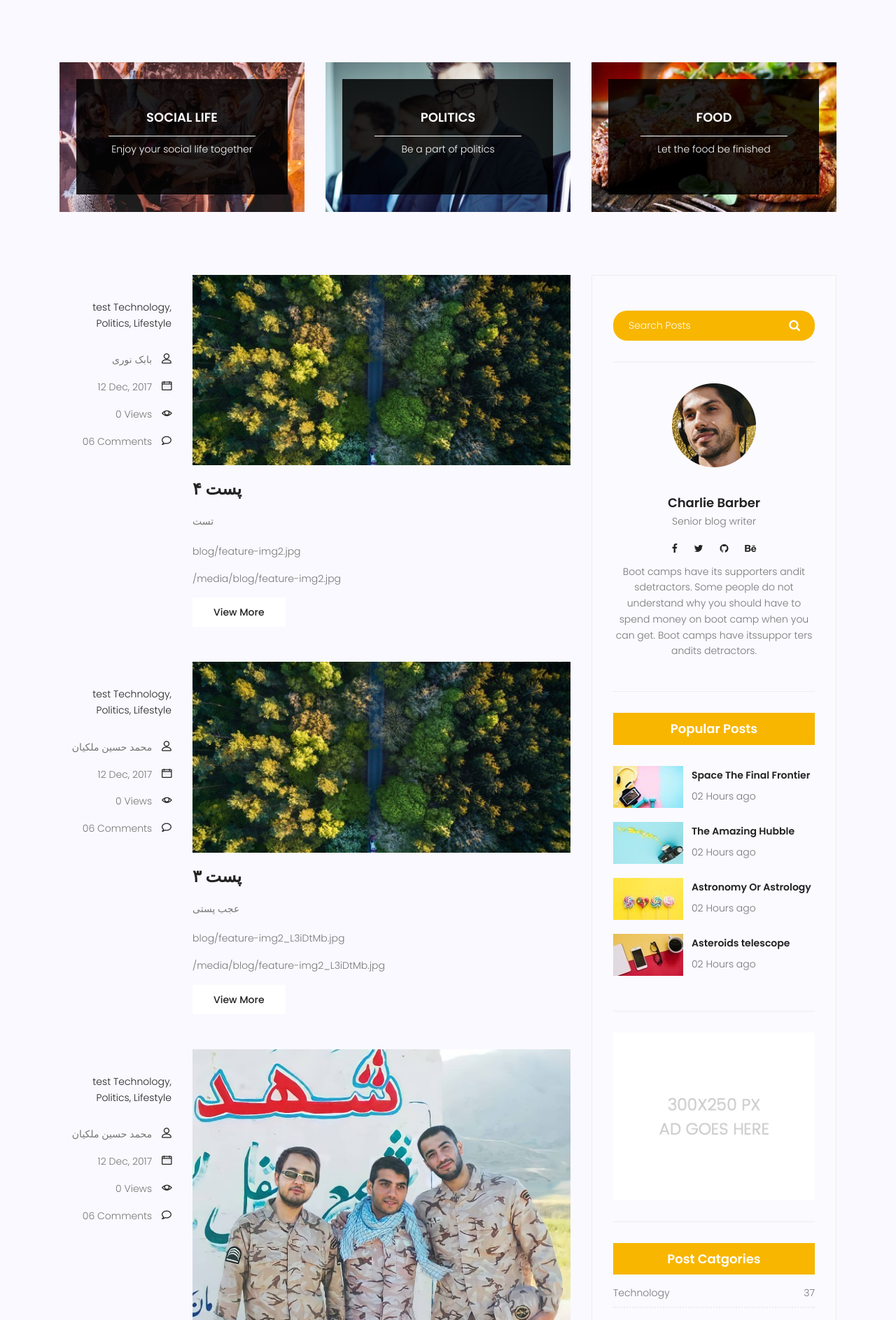
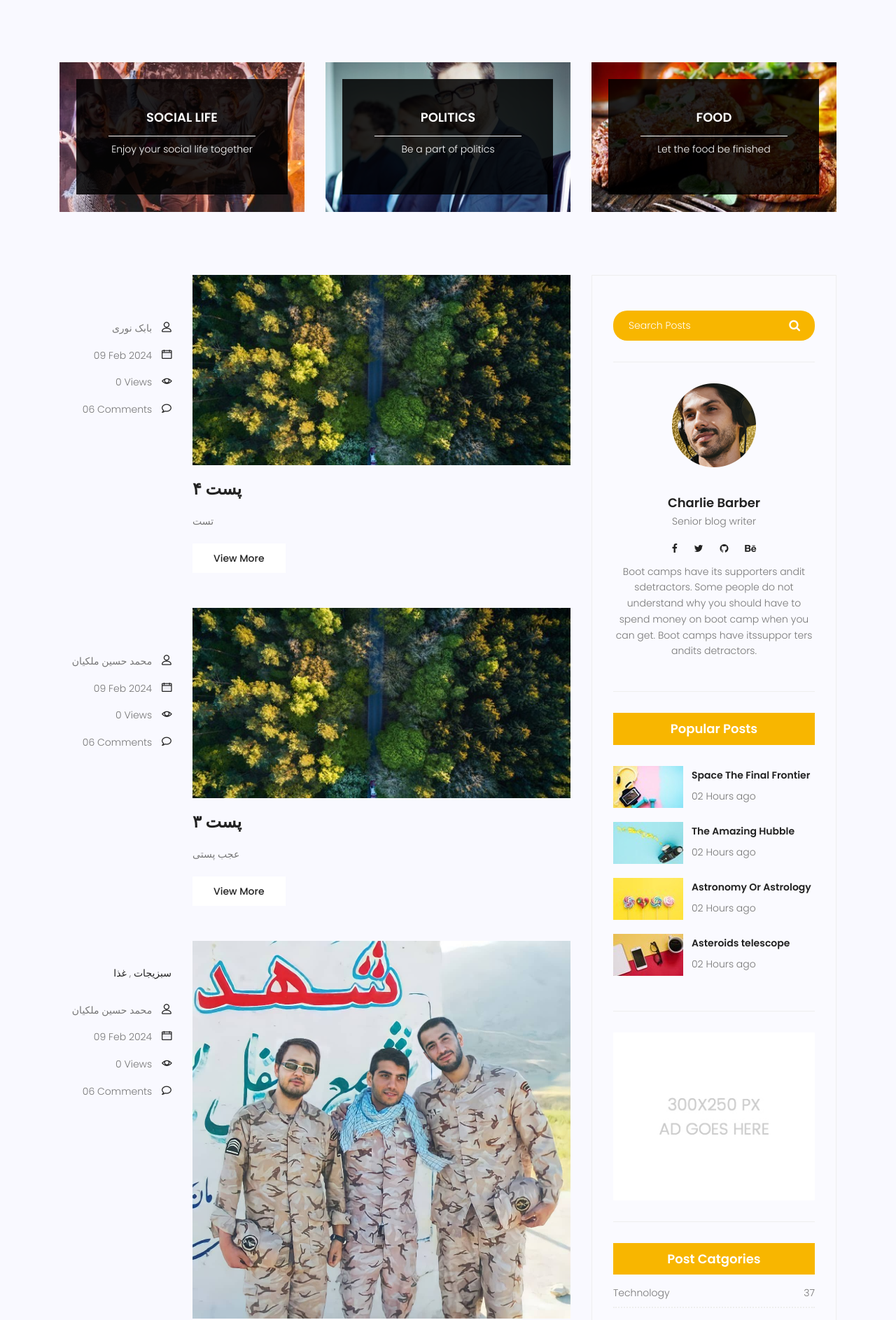
Before and after one commit to malekian78/dj_site1, a Django app: page /blog/ in a window 1280 px wide. Shown: the part 689-2576 px from the top of the page at 70% size. Run offline with Django 4.2, Linux system fonts and the light colour scheme; data comes from the database, SQL or seed files in the repository; both versions use the stored data as it was after the commit; some libraries are stand-ins or nearby versions.

Commit message:
نمایش فیلد ManyToMany و نمایش Date تاریخ با فرمت خاص✅

```diff
--- a/blog/admin.py
+++ b/blog/admin.py
@@ -1,5 +1,5 @@
 from django.contrib import admin
-from blog.models import Post
+from blog.models import Post,Category
 
 # Register your models here.
 
@@ -11,4 +11,5 @@ class postAdmin(admin.ModelAdmin): #? https://docs.djangoproject.com/en/4.2/ref/
     search_fields = ['title', 'content']
 
 
+admin.site.register(Category)
 admin.site.register(Post, postAdmin)
--- a/blog/models.py
+++ b/blog/models.py
@@ -2,13 +2,19 @@ from django.db import models
 from django.contrib.auth.models import User
 
 # Create your models here.
+class Category(models.Model):
+    name = models.CharField(max_length=100)
+
+    def __str__(self):
+        return self.name
+
 class Post(models.Model):
     image = models.ImageField(upload_to='blog/', default='blog/default.jpg')
     author = models.ForeignKey(User, on_delete=models.SET_NULL, null = True)
     title = models.CharField(max_length=255)
     content = models.TextField()
     # tags =
-    # category =
+    category = models.ManyToManyField(Category)
     counted_views = models.IntegerField(default=0)
     status = models.BooleanField(default=False)
     published_date = models.DateTimeField(null=True)
@@ -21,6 +27,7 @@ class Post(models.Model):
         ordering = ['-created_date']
         verbose_name_plural = "پست ها"
 
+
 class Contact(models.Model):
     name = models.CharField(max_length=255)
     email = models.EmailField()
--- a/templates/blog/blog-home.html
+++ b/templates/blog/blog-home.html
@@ -87,10 +87,15 @@
 						<div class="single-post row">
 							<div class="col-lg-3  col-md-3 meta-details">
 								<ul class="tags">
-									<li><a href="#">{{test}}</a></li>
-									<li><a href="#">Technology,</a></li>
-									<li><a href="#">Politics,</a></li>
-									<li><a href="#">Lifestyle</a></li>
+									{% comment %} {% for cat in post.category.all %}
+										<li><a href="#">{{cat.name}}</a></li> ,
+									{% endfor %}
+									<br> {% endcomment %}
+									{% for cat in post.category.all %}
+										<li><a href="#">{{cat.name}}</a></li> {% if not forloop.last %},{% endif %}
+									{% endfor %}
+									{% comment %} <p>{{post.category.all}}</p>
+									<p>{{post.category.all| join:", "}}</p> {% endcomment %}
 								</ul>
 								<div class="user-details row">
 									<p class="user-name col-lg-12 col-md-12 col-6"><a href="#">
@@ -99,7 +104,7 @@
 										{% endcomment %}
 										{{post.author.get_full_name}}
 									</a> <span class="lnr lnr-user"></span></p>
-									<p class="date col-lg-12 col-md-12 col-6"><a href="#">12 Dec, 2017</a> <span class="lnr lnr-calendar-full"></span></p>
+									<p class="date col-lg-12 col-md-12 col-6"><a href="#">{{post.published_date|date:"d M Y"}}</a> <span class="lnr lnr-calendar-full"></span></p>
 									<p class="view col-lg-12 col-md-12 col-6"><a href="#">{{post.counted_views}} Views</a> <span class="lnr lnr-eye"></span></p>
 									<p class="comments col-lg-12 col-md-12 col-6"><a href="#">06 Comments</a> <span class="lnr lnr-bubble"></span></p>
 								</div>
@@ -113,8 +118,6 @@
 								</a>
 								<p class="excert">
 									{{post.content}}
-									<p>{{post.image}}</p>
-									<p>{{post.image.url}}</p>
 								</p>
 								<a href="blog-single.html" class="primary-btn">View More</a>
 							</div>
--- a/templates/blog/blog-single.html
+++ b/templates/blog/blog-single.html
@@ -37,7 +37,7 @@
 							</ul>
 							<div class="user-details row">
 								<p class="user-name col-lg-12 col-md-12 col-6"><a href="#">Mark wiens</a> <span class="lnr lnr-user"></span></p>
-								<p class="date col-lg-12 col-md-12 col-6"><a href="#">12 Dec, 2017</a> <span class="lnr lnr-calendar-full"></span></p>
+								<p class="date col-lg-12 col-md-12 col-6"><a href="#">{{thePost.published_date|date:"d M Y"}}</a> <span class="lnr lnr-calendar-full"></span></p>
 								<p class="view col-lg-12 col-md-12 col-6"><a href="#">{{thePost.counted_views}} Views</a> <span class="lnr lnr-eye"></span></p>
 								<p class="comments col-lg-12 col-md-12 col-6"><a href="#">06 Comments</a> <span class="lnr lnr-bubble"></span></p>
 								<ul class="social-links col-lg-12 col-md-12 col-6">
```
Also changed, not shown: blog/migrations/0004_category_post_category.py (added), db.sqlite3, 1 other file.
